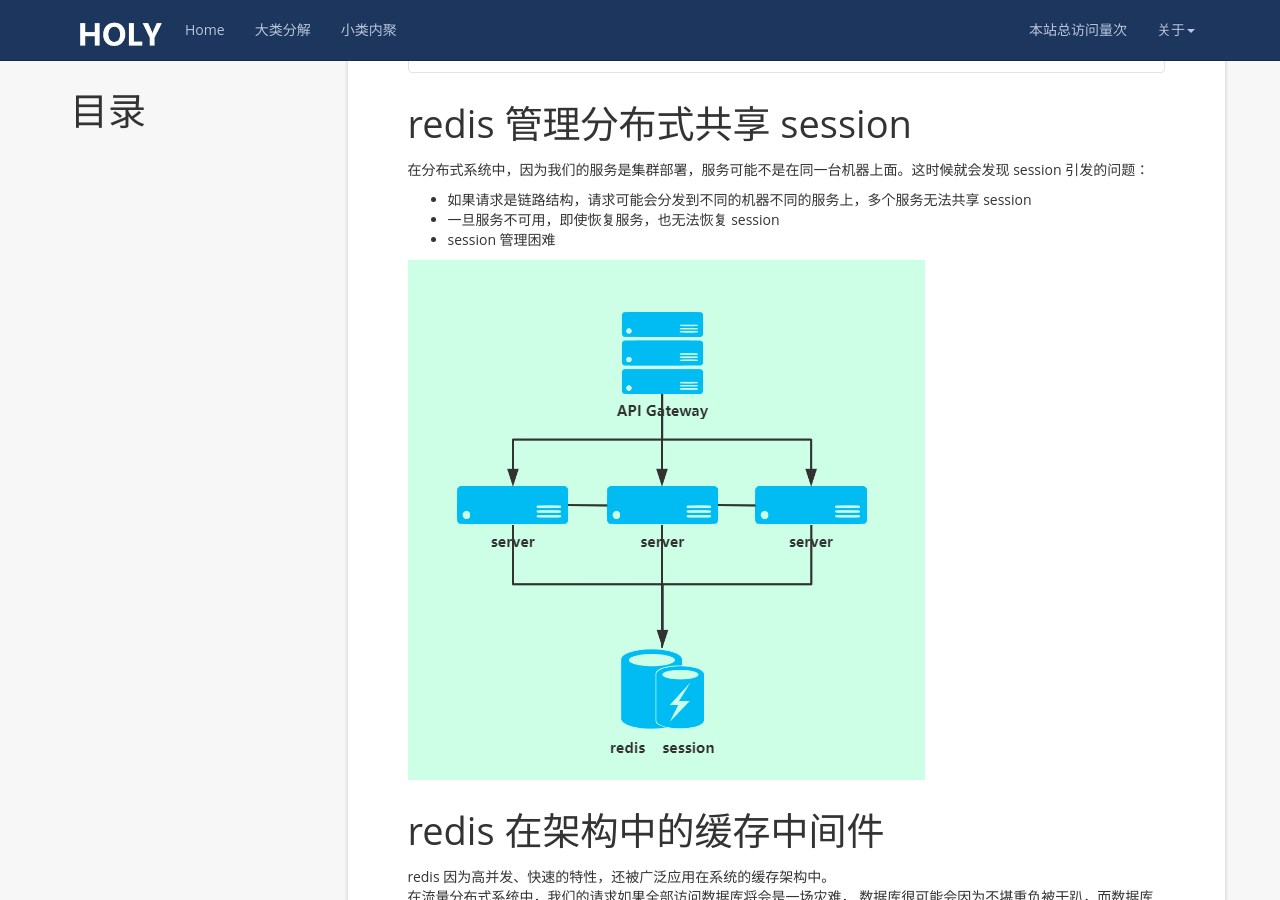
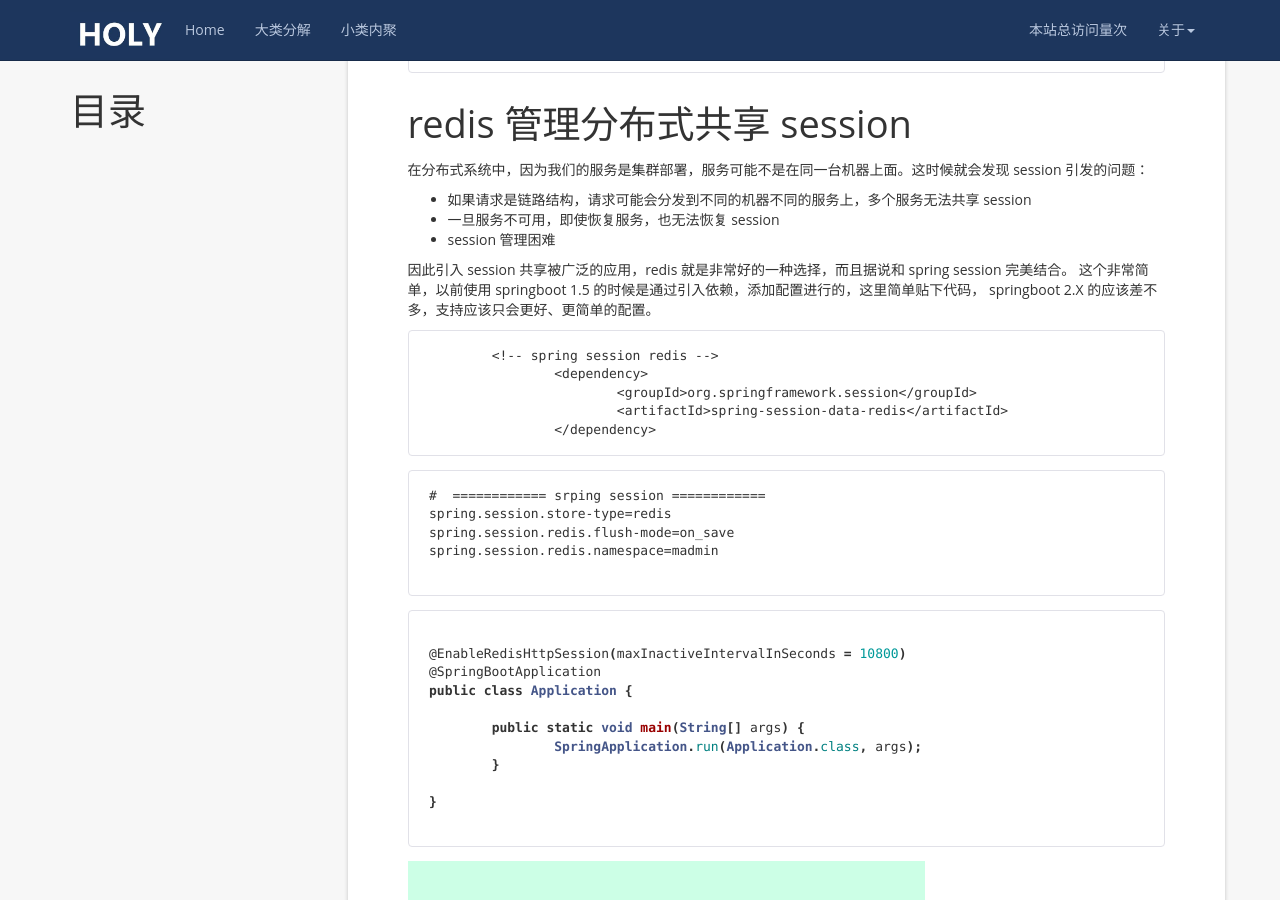
Before and after one commit to TorGor/TorGor.github.io, a Jekyll site: the page built from _posts/2020-4-8-distribute-architecture-redis.md, in a window 1280 px wide and 900 px high, scrolled down 4689 px. Built offline with Jekyll 4.4.1, drawn with Linux system fonts in a browser that asks for light colours; nearby versions of some CDN libraries; a script that is not in the unit is left out; comment, search, counter and statistics services are not loaded.

Commit message:
feat: redis

````diff
--- a/_posts/2020-4-8-distribute-architecture-redis.md
+++ b/_posts/2020-4-8-distribute-architecture-redis.md
@@ -145,6 +145,40 @@ redis string 类型有个方法可以在接口中使用， setnx ： set if not
 * 一旦服务不可用，即使恢复服务，也无法恢复 session
 * session 管理困难
 
+因此引入 session 共享被广泛的应用，redis 就是非常好的一种选择，而且据说和 spring session 完美结合。
+这个非常简单，以前使用 springboot 1.5 的时候是通过引入依赖，添加配置进行的，这里简单贴下代码，
+springboot 2.X 的应该差不多，支持应该只会更好、更简单的配置。
+
+```
+        <!-- spring session redis -->
+		<dependency>
+			<groupId>org.springframework.session</groupId>
+			<artifactId>spring-session-data-redis</artifactId>
+		</dependency>
+```
+
+```
+#  ============ srping session ============
+spring.session.store-type=redis
+spring.session.redis.flush-mode=on_save
+spring.session.redis.namespace=madmin
+
+```
+
+```java
+
+@EnableRedisHttpSession(maxInactiveIntervalInSeconds = 10800)
+@SpringBootApplication
+public class Application {
+
+	public static void main(String[] args) {
+		SpringApplication.run(Application.class, args);
+	}
+
+}
+
+```
+
 ![redis 缓存中间件架构](https://torgor.github.io/styles/images/redis/redis-session-manager.png)
 
 # redis 在架构中的缓存中间件
````
